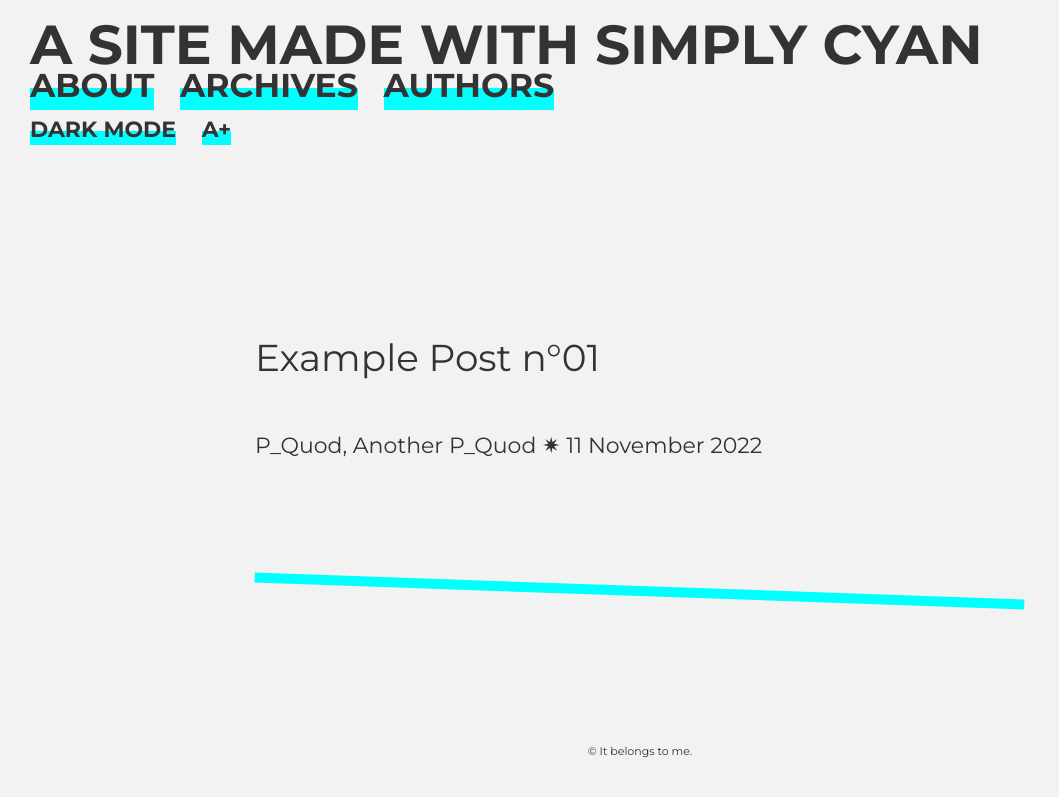
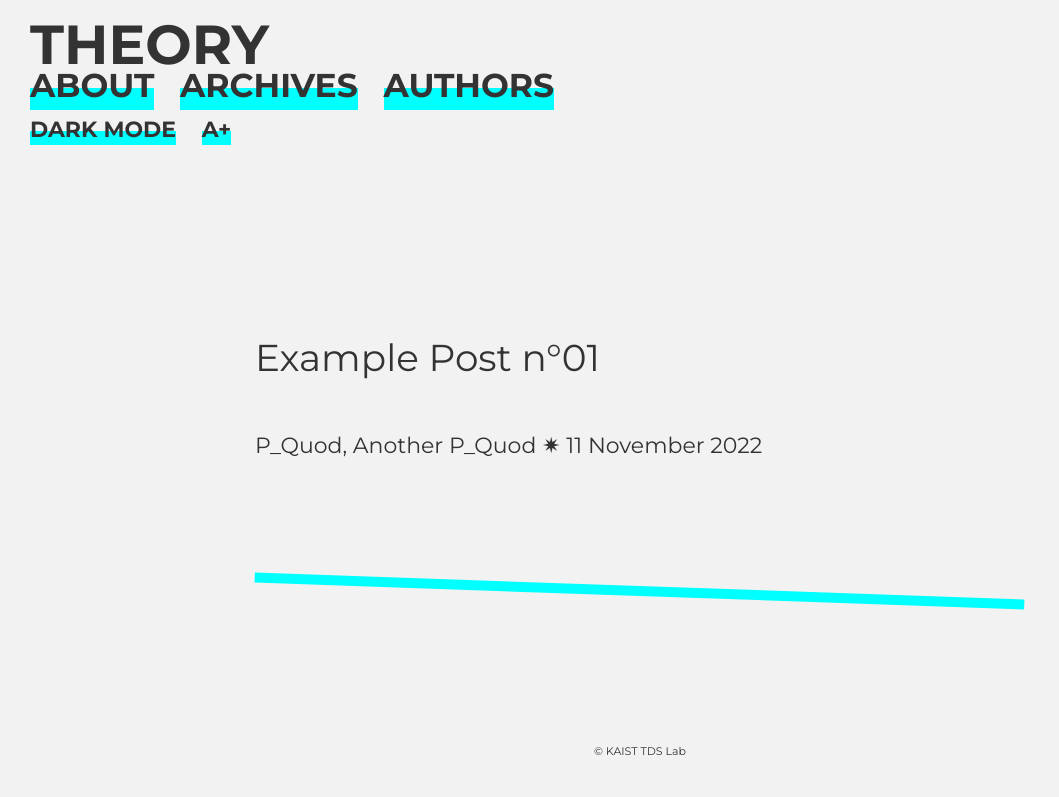
Before and after one commit to gracesominl/a.github.io, a Jekyll site: the page built from index.md, in a window 1280 px wide. Shown: the top 797 px of the page, without its empty margins (0-1059 px from the left). Built offline with Jekyll 4.4.1, drawn with Linux system fonts in a browser that asks for light colours.

Commit message:
Update _config.yml

```diff
--- a/_config.yml
+++ b/_config.yml
@@ -17,15 +17,15 @@
 # You'll be able to call these different parameters via {{ site.yourparam }} (e.g. {{ site.title }} to retrieve the title of you site on any of your page).
 # You can add to this list any new parameter you wish, and access it anywhere in the templates.
 
-title: "A site made with Simply Cyan" # The site title
+title: "Theory" # The site title
 lang: en-GB # The site language
 encoding: utf-8
 description: "An amazing website" # The description of the site
-copyright: "© It belongs to me." # The mentions that appear in the site's footer
-url: "" # The base hostname for you site, e.g. http://mysite.com
+copyright: "© KAIST TDS Lab" # The mentions that appear in the site's footer
+url: "https;//sample.github.io" # The base hostname for you site, e.g. http://mysite.com
 baseurl: "/simply-cyan-theme" # The subpath of your site, e.g. /blog
 repo:
-email: youremail@something.com # The owner's email
+email:  # The owner's email
 # google_analytics: ""
 # google_analytics_anonymize_ip: ""
 
```
